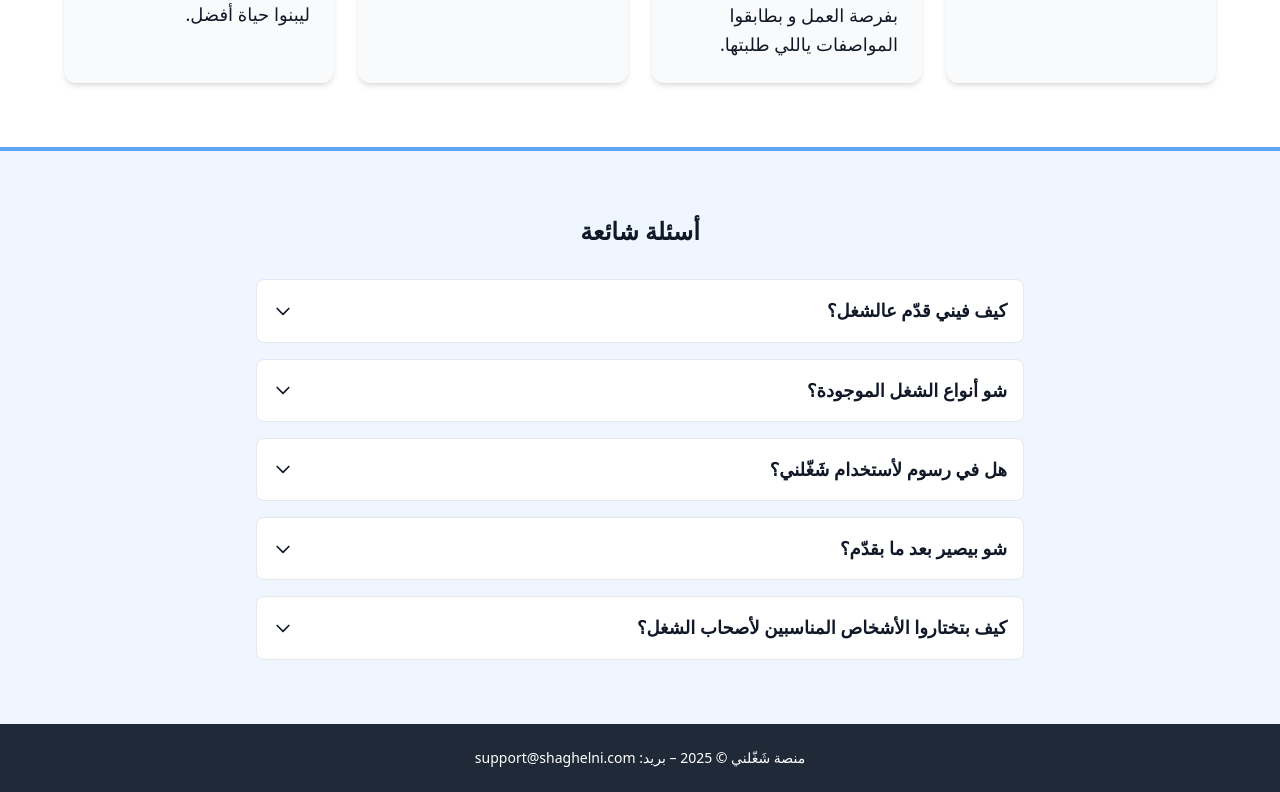
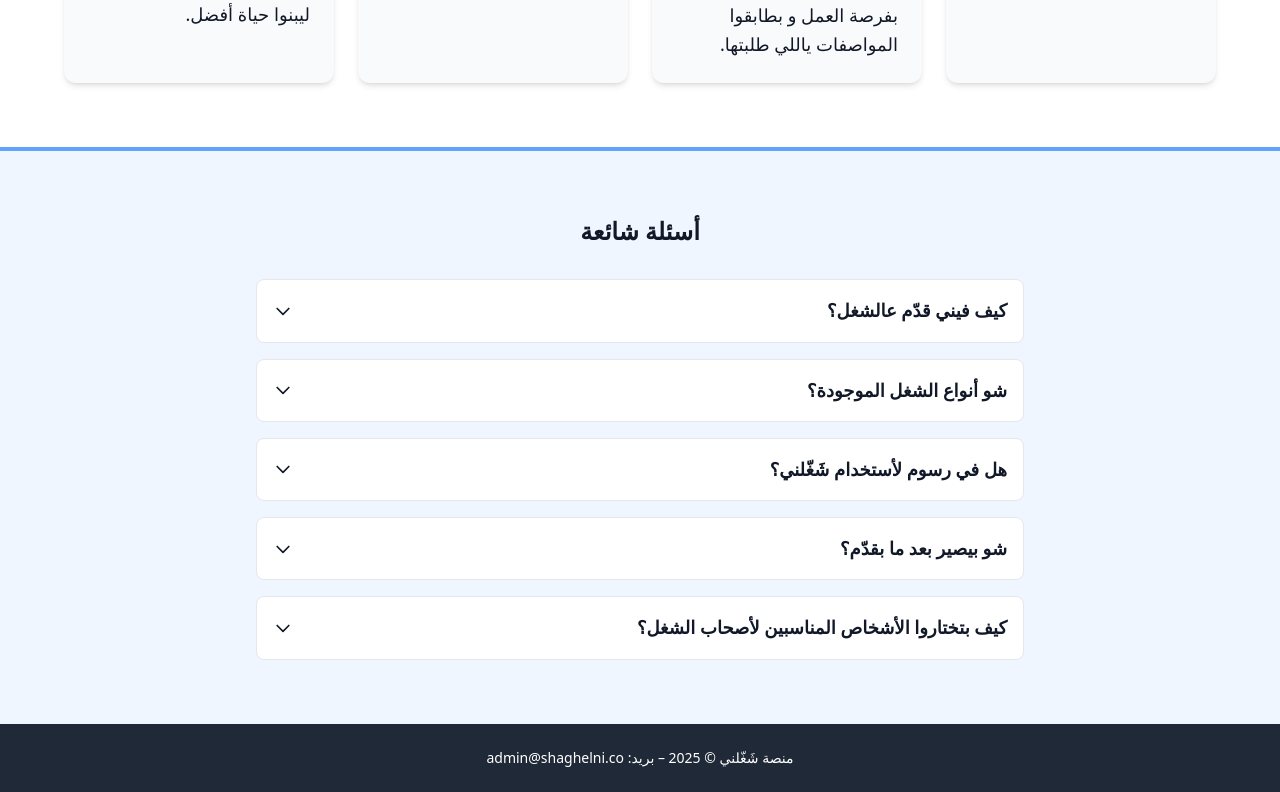
Before and after one commit to Zyadhanano/shaghelni-landing, a Next.js app: page / in a window 1280 px wide. Shown: the part 2791-3583 px from the top of the page. Built offline with nearby package versions, Linux system fonts and the light colour scheme.

Commit message:
Update index.js
updated support email address in footer

```diff
--- a/pages/index.js
+++ b/pages/index.js
@@ -333,7 +333,7 @@ const faqItems = [
 
 
       <footer className="bg-gray-800 text-white text-center py-6 text-sm">
-        منصة شَغّلني © 2025 – بريد: support@shaghelni.com
+        منصة شَغّلني © 2025 – بريد: admin@shaghelni.co
       </footer>
           {showModal && (
   <div className="fixed inset-0 bg-black bg-opacity-50 z-50 flex items-center justify-center">
```
